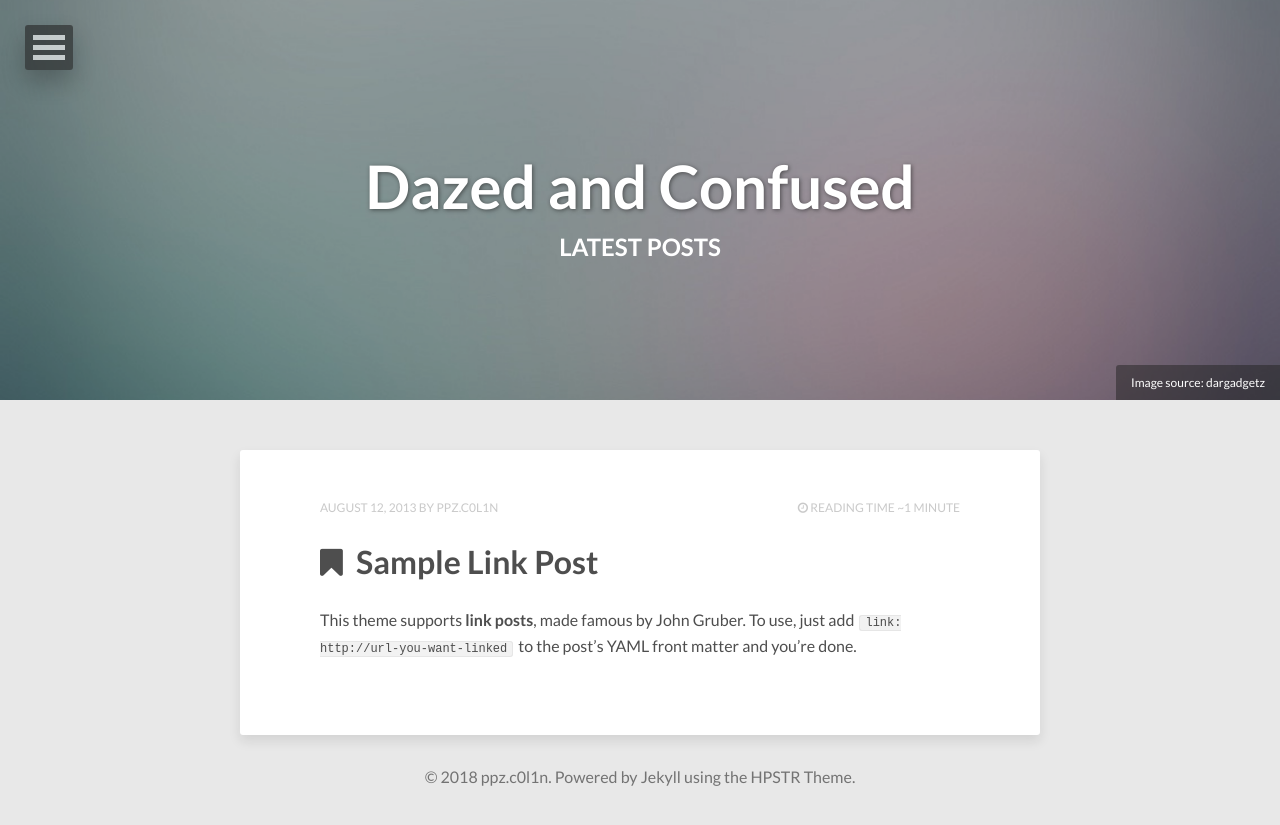
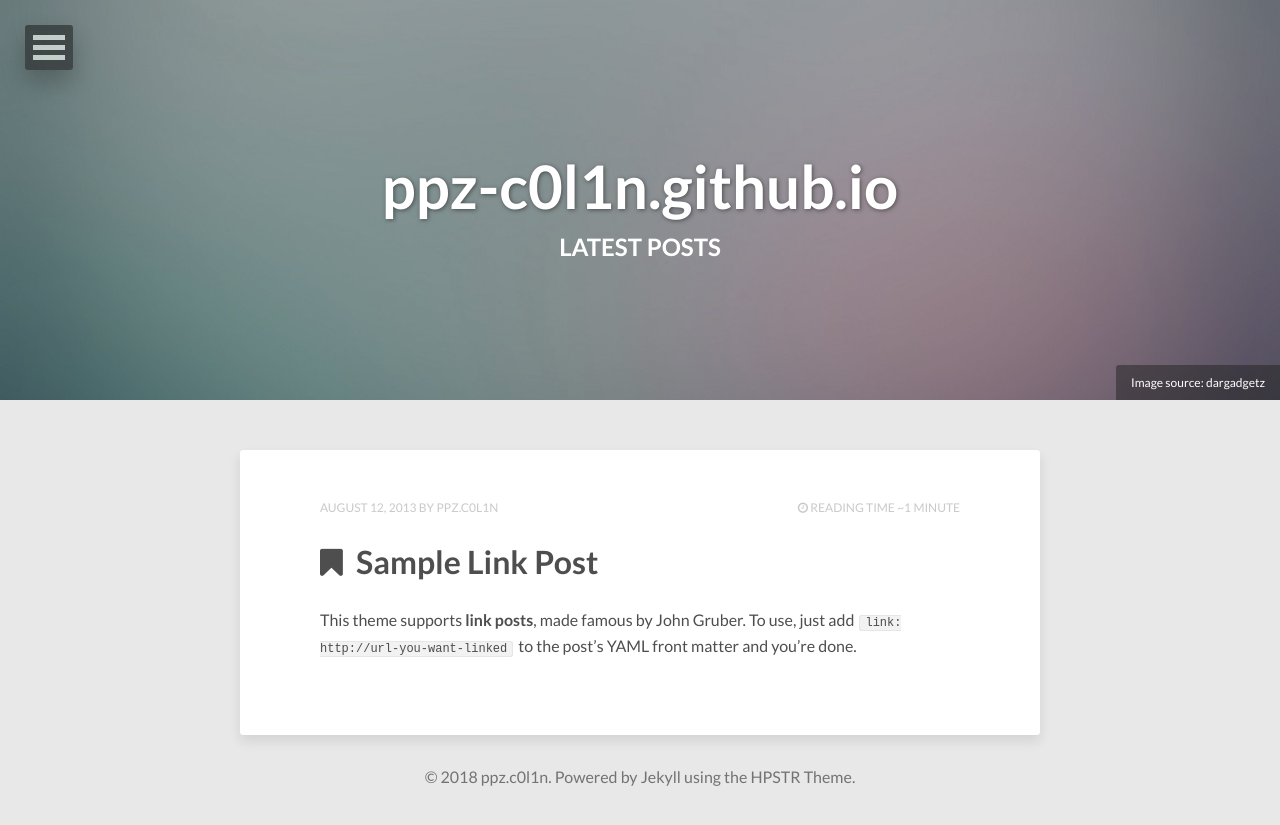
Before and after one commit to ppz-c0l1n/ppz-c0l1n.github.io, a Jekyll site: the page built from index.html, in a window 1280 px wide. Shown: the top 825 px of the page. Built offline with Jekyll 4.4.1, drawn with Linux system fonts in a browser that asks for light colours; nearby versions of some CDN libraries; the list of posts is cut into pages by our own code.

```diff
--- a/_config.yml
+++ b/_config.yml
@@ -1,4 +1,4 @@
-title:            Dazed and Confused
+title:
 description:      ppz.c0l1n's blog
 disqus_shortname:
 reading_time:     true
@@ -11,15 +11,15 @@ url:              https://ppz-c0l1n.github.io
 owner:
   name:           ppz.c0l1n
   avatar:         avatar.jpg
-  bio:            "DevOps, Pentester, алкоголик и ценитель адовой трешанины."
+  bio:            "DevOps, Pentester, alcoholic and sketchbook maker."
   email:          ppz.c0l1n@gmail.com
   # Social networking links used in footer. Update and remove as you like.
-  twitter:        https://twitter.com/ppz_c0l1n
+  twitter:        ppz_c0l1n
   facebook:
-  github:         https://github.com/ppz-c0l1n
+  github:         ppz-c0l1n
   stackexchange:
   linkedin:
-  instagram:      https://www.instagram.com/ppz.c0l1n
+  instagram:      ppz.c0l1n
   flickr:
   tumblr:
   # google plus id, include the '+', eg +mmistakes
```
Also changed, not shown: 8 other files.
